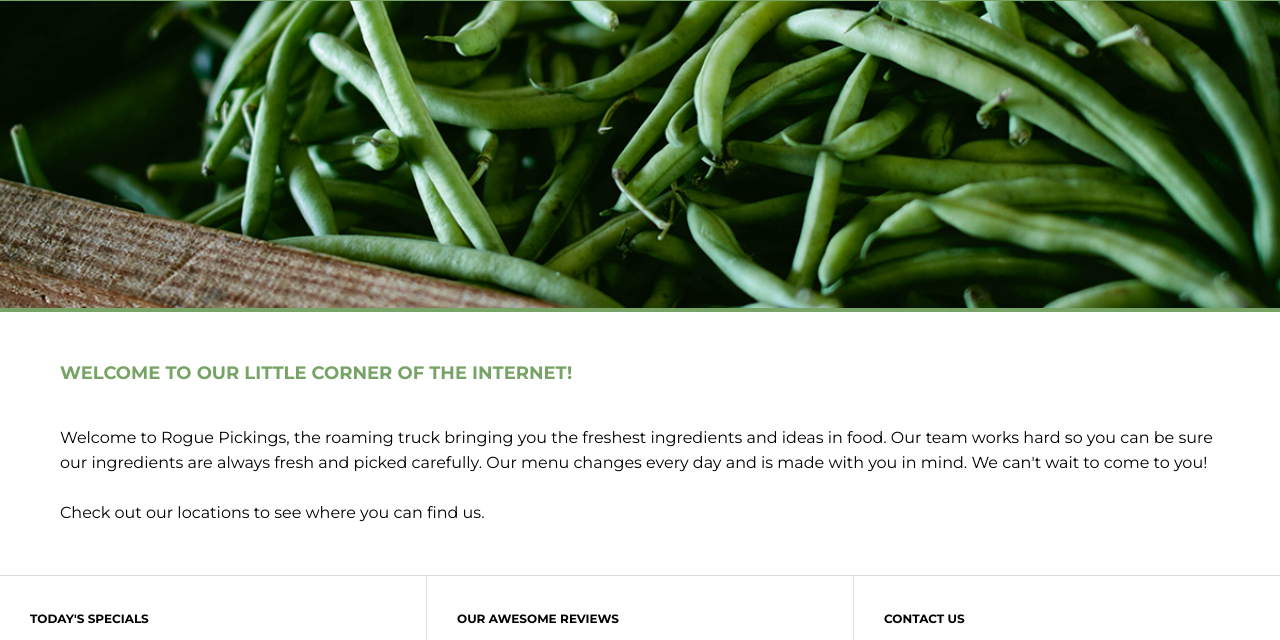
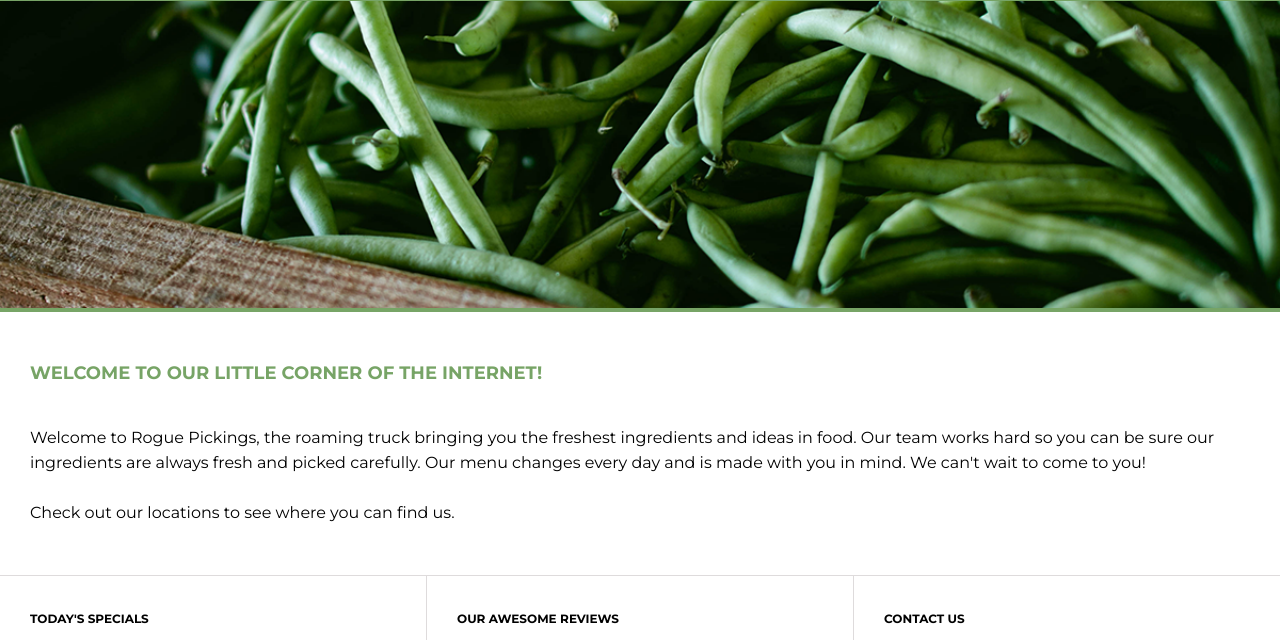
Before and after one commit to KatrinaDH/Rogue, a plain HTML site: page index.html in a window 1280 px wide. Shown: the part 88-728 px from the top of the page. Drawn offline with Linux system fonts and the light colour scheme; a web font is replaced by a local one.

Commit message:
edited margins

```diff
--- a/css/main.css
+++ b/css/main.css
@@ -212,11 +212,13 @@ nav ul li a {
 .top-section h2 {
   font-size: 18px;
   line-height: 23px;
+  margin: 40px 20px;
 }
 
 .top-section p {
     line-height: 25px;
     font-size: 16px;
+    margin: 40px 20px;
 }
 
 h3 {
@@ -260,6 +262,7 @@ footer h2 span {
 }
 
 
+
 /****About****/
 .about-one h1 {
   padding-top: 100px;
```
